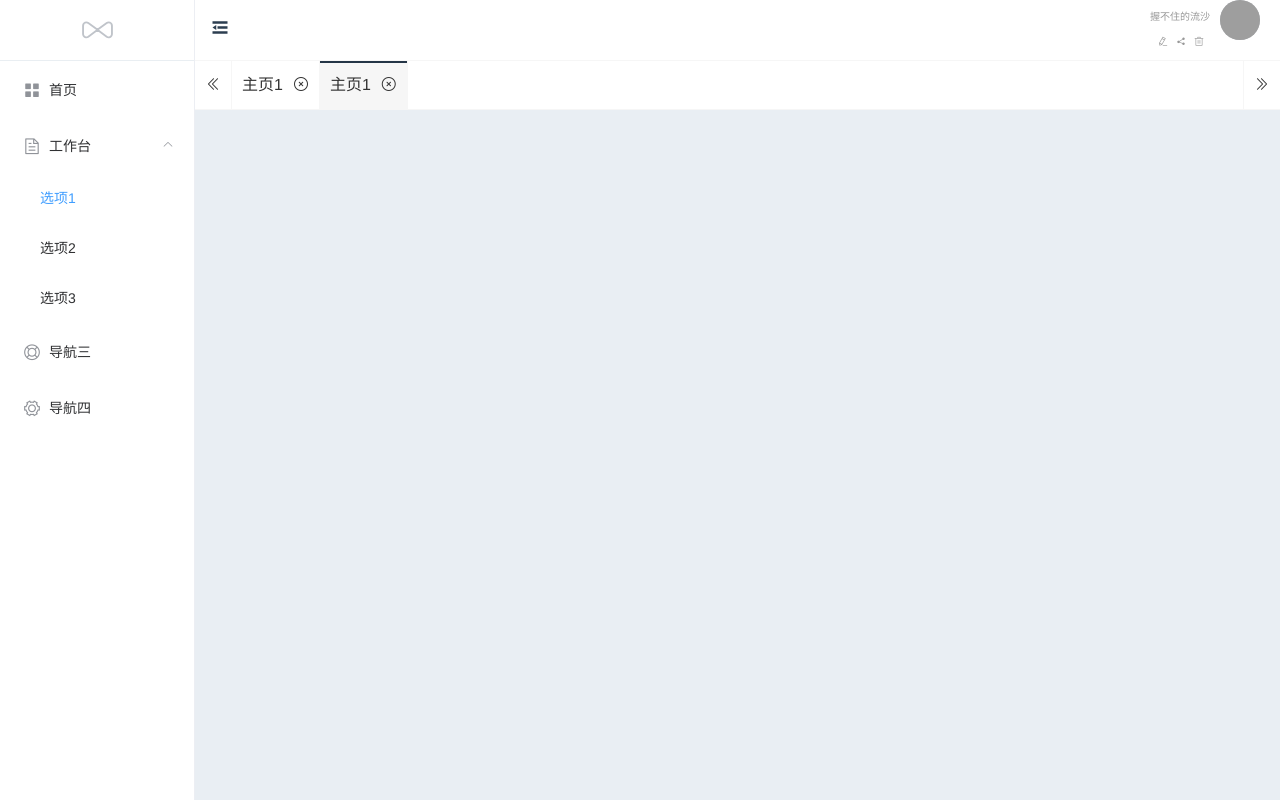
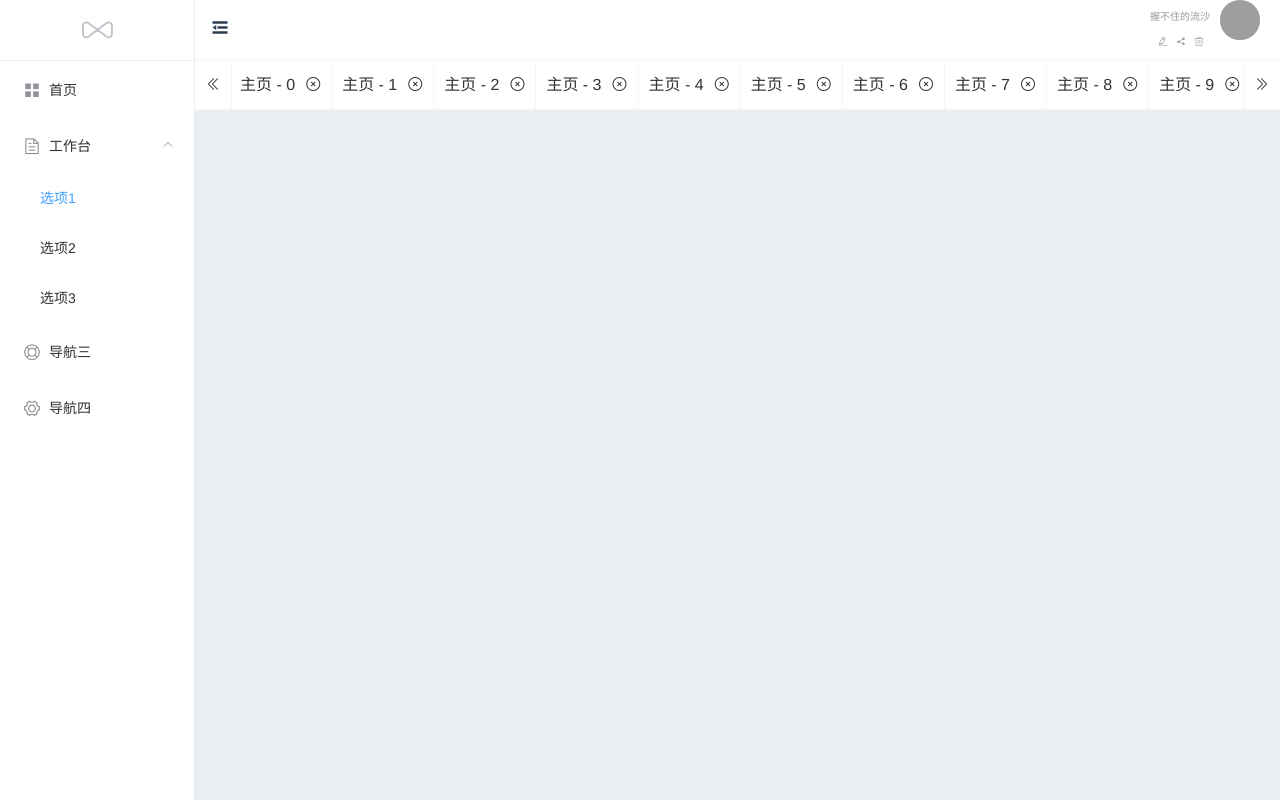
Before and after one commit to pseudo-god/vue-element-cold, a Vue app: page /#/ in a window 1280 px wide. Built offline with nearby package versions, Linux system fonts and the light colour scheme; grey boxes are pictures that could not be loaded.

Commit message:
feat: 处理tags左右滚动

```diff
--- a/src/layout/content.vue
+++ b/src/layout/content.vue
@@ -7,24 +7,7 @@
     <Header></Header>
     <el-container>
       <el-main>
-        <div class="page-tabs">
-          <div class="left-page">
-            <i class="el-icon-d-arrow-left"></i>
-          </div>
-          <div class="right-page">
-            <i class="el-icon-d-arrow-right"></i>
-          </div>
-          <div class="tabs-box">
-            <div class="page-item">
-              <span class="title">主页1</span>
-              <i class="el-icon-circle-close"></i>
-            </div>
-            <div class="page-item active">
-              <span class="title">主页1</span>
-              <i class="el-icon-circle-close"></i>
-            </div>
-          </div>
-        </div>
+        <PageTags />
       </el-main>
     </el-container>
   </el-container>
@@ -32,8 +15,10 @@
 <script>
 import { mapState } from "vuex";
 import Header from "./header";
+import PageTags from "./page-tags";
+
 export default {
-  components: { Header },
+  components: { Header, PageTags },
   computed: {
     ...mapState({
       flexibleObj: (state) => state.app.flexibleObj,
@@ -42,67 +27,3 @@ export default {
   methods: {},
 };
 </script>
-<style scoped lang="scss">
-.page-tabs {
-  border-top: 1px solid #f6f6f6;
-  border-bottom: 1px solid #f6f6f6;
-  background-color: #fff;
-  div {
-    display: inline-block;
-    text-align: center;
-    line-height: 40px;
-    cursor: pointer;
-  }
-  .left-page,
-  .right-page {
-    padding: 4px 10px;
-    &:hover {
-      background-color: #f6f6f6;
-    }
-  }
-  .left-page {
-    float: left;
-    border-right: 1px solid #f6f6f6;
-  }
-  .right-page {
-    float: right;
-    border-left: 1px solid #f6f6f6;
-  }
-  .page-item {
-    border-right: 1px solid #f6f6f6;
-    padding: 4px 10px;
-    position: relative;
-    .title {
-      margin-right: 10px;
-    }
-    i {
-      &:hover {
-        color: #f00;
-      }
-    }
-    &:hover {
-      background-color: #f6f6f6;
-      &::after {
-        width: 100%;
-      }
-    }
-    &.active {
-      background-color: #f6f6f6;
-      &::after {
-        display: block;
-        width: 100%;
-      }
-    }
-    &::after {
-      content: "";
-      width: 0;
-      height: 2px;
-      background-color: #243546;
-      position: absolute;
-      top: 0;
-      left: 0;
-      transition: all 0.3s;
-    }
-  }
-}
-</style>
--- /dev/null
+++ b/src/layout/page-tags.vue
@@ -0,0 +1,144 @@
+<template>
+  <div class="page-tags">
+    <div class="left-page" @click="handleTabScroll('left')">
+      <i class="el-icon-d-arrow-left"></i>
+    </div>
+    <div class="right-page" @click="handleTabScroll('right')">
+      <i class="el-icon-d-arrow-right"></i>
+    </div>
+    <div class="tags-page-box" ref="tagsPageBox">
+      <div class="tags-box" ref="tagsBox" :style="navStyle">
+        <div class="page-item" v-for="(index, item) in 25" :key="index">
+          <span class="title">主页 - {{ item }}</span>
+          <i class="el-icon-circle-close"></i>
+        </div>
+      </div>
+    </div>
+  </div>
+</template>
+<script>
+export default {
+  name: "PageTags",
+  data: () => ({
+    navOffset: 0,
+  }),
+  computed: {
+    navStyle() {
+      return {
+        transform: `translateX(-${this.navOffset}px)`,
+      };
+    },
+  },
+  methods: {
+    handleTabScroll(direction) {
+
+      let tagsBoxWidth = this.$refs.tagsBox.offsetWidth;
+      let tagsPageBoxWidth = this.$refs.tagsPageBox.offsetWidth;
+      const currentOffset = this.navOffset;
+      console.log("handleTabScroll -> tagsPageBoxWidth", tagsBoxWidth);
+      console.log("handleTabScroll -> tagsBoxWidth", tagsPageBoxWidth);
+      console.log("handleTabScroll -> currentOffset", currentOffset);
+
+      if (direction === "left") {
+        let newOffset =
+          currentOffset > tagsPageBoxWidth
+            ? currentOffset - tagsPageBoxWidth
+            : 0;
+
+
+        this.navOffset = newOffset;
+      } else {
+        if (tagsBoxWidth - currentOffset <= tagsPageBoxWidth) return;
+
+        let newOffset =
+          tagsBoxWidth - currentOffset > tagsPageBoxWidth * 2
+            ? currentOffset + tagsPageBoxWidth
+            : tagsBoxWidth - tagsPageBoxWidth;
+
+        this.navOffset = newOffset;
+      }
+    },
+  },
+};
+</script>
+<style scoped lang="scss">
+.page-tags {
+  border-top: 1px solid #f6f6f6;
+  border-bottom: 1px solid #f6f6f6;
+  background-color: #fff;
+  width: 100%;
+  height: 50px;
+  position: absolute;
+  top: 0px;
+  left: 0;
+  white-space: nowrap;
+  padding: 0 35px 0 35px;
+  overflow: hidden;
+  .left-page,
+  .right-page {
+    padding: 4px 10px;
+    position: absolute;
+    cursor: pointer;
+    line-height: 40px;
+    &:hover {
+      background-color: #f6f6f6;
+    }
+  }
+  .left-page {
+    left: 0;
+    border-right: 1px solid #f6f6f6;
+  }
+  .right-page {
+    right: 0;
+    border-left: 1px solid #f6f6f6;
+  }
+  .tags-page-box {
+    width: 100%;
+    overflow: scroll;
+  }
+  .tags-box {
+    position: relative;
+    transition: transform 0.5s;
+    float: left;
+    .page-item {
+      display: inline-block;
+      cursor: pointer;
+      line-height: 40px;
+      border-right: 1px solid #f6f6f6;
+      padding: 4px 10px;
+      position: relative;
+      .title {
+        margin-right: 10px;
+      }
+      i {
+        &:hover {
+          color: #f00;
+        }
+      }
+      &:hover {
+        background-color: #f6f6f6;
+        &::after {
+          width: 100%;
+        }
+      }
+      &.active {
+        background-color: #f6f6f6;
+        &::after {
+          display: block;
+          width: 100%;
+        }
+      }
+      &::after {
+        content: "";
+        width: 0;
+        height: 2px;
+        background-color: #243546;
+        position: absolute;
+        top: 0;
+        left: 0;
+        transition: all 0.3s;
+      }
+    }
+  }
+}
+</style>
--- a/src/style/element-ui.scss
+++ b/src/style/element-ui.scss
@@ -29,6 +29,7 @@
   background-color: #e9eef3;
   color: #333;
   padding: 0;
+  position: relative;
 }
 
  .el-container {
```
